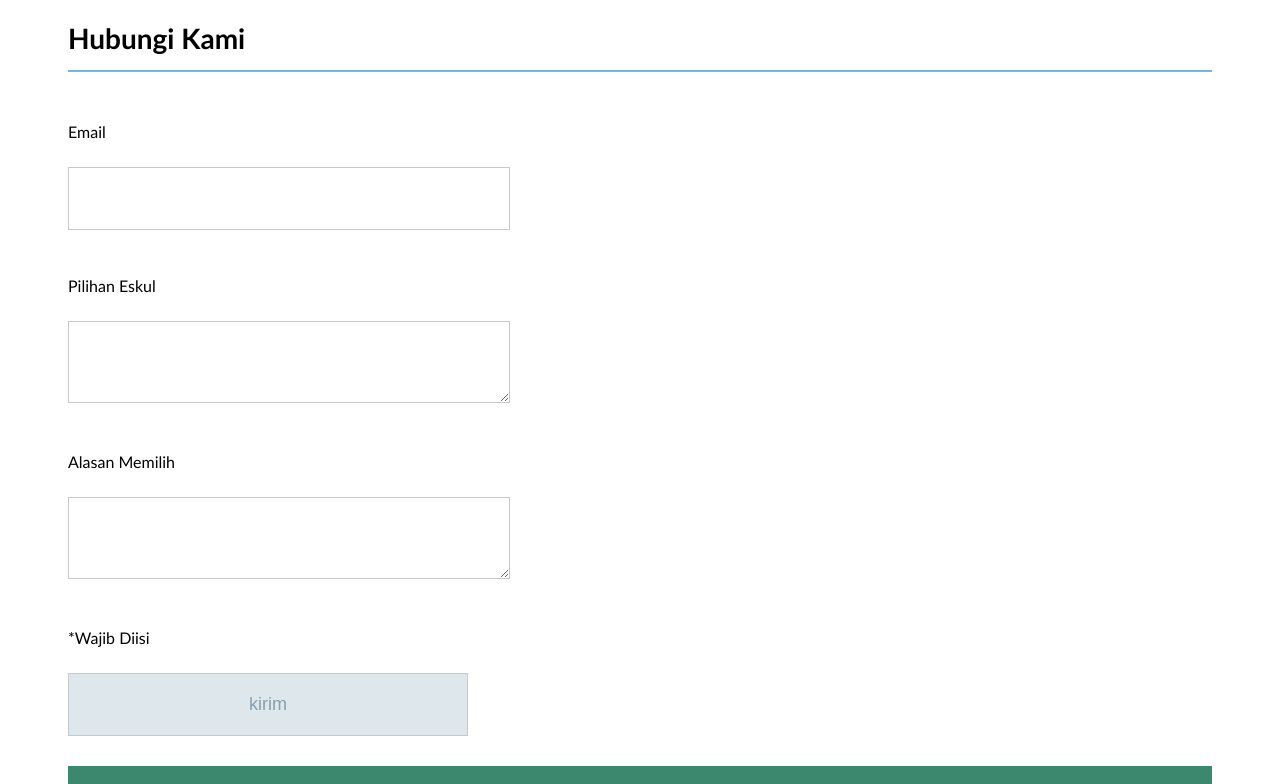
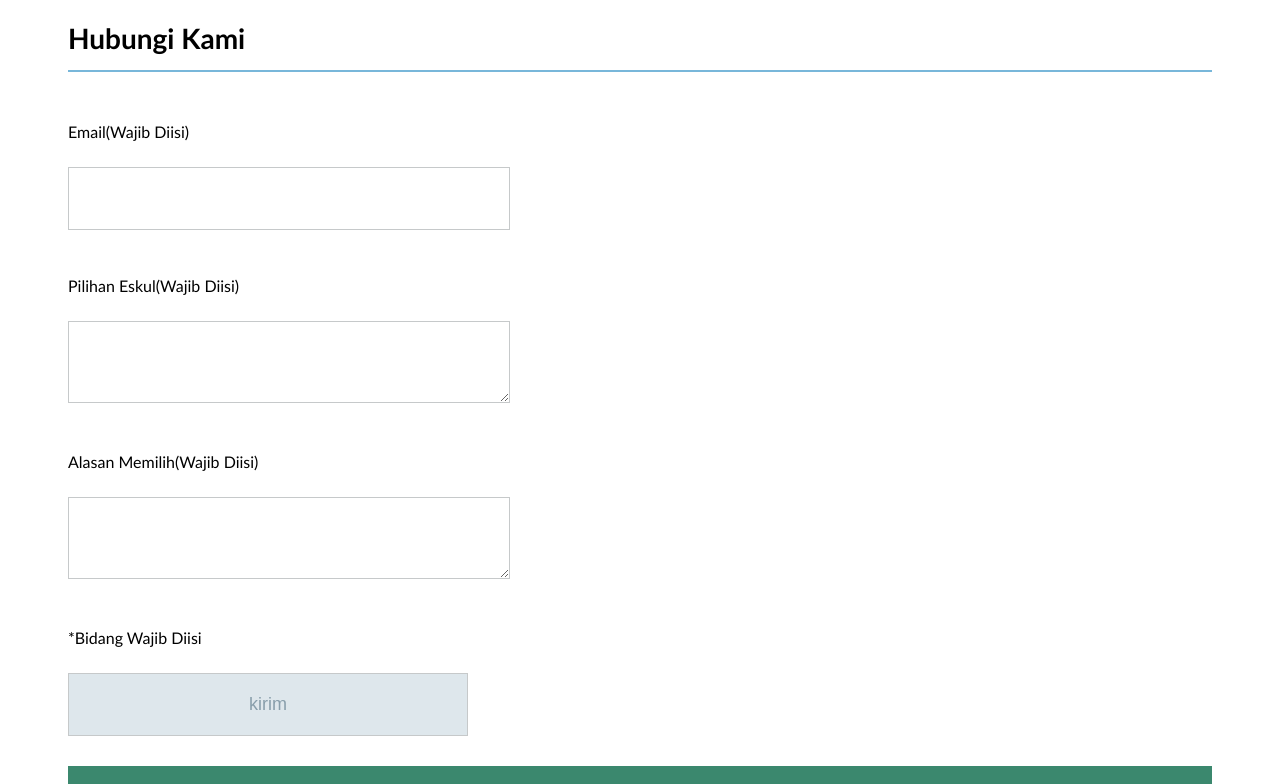
Before and after one commit to upiha/example, a plain HTML site: page index.html in a window 1280 px wide. Shown: the part 1340-2124 px from the top of the page. Drawn offline with Linux system fonts and the light colour scheme.

Commit message:
Update index.html

```diff
--- a/index.html
+++ b/index.html
@@ -41,13 +41,13 @@
     </div>
     <div class="contact-form">
       <h3 class="section-title">Hubungi Kami</h3>
-      <p>Email</p>
+      <p>Email(Wajib Diisi)</p>
       <input>
-      <p>Pilihan Eskul</p>
+      <p>Pilihan Eskul(Wajib Diisi)</p>
       <textarea></textarea>
-      <p>Alasan Memilih</p>
+      <p>Alasan Memilih(Wajib Diisi)</p>
       <textarea></textarea>
-      <p>*Wajib Diisi</p>
+      <p>*Bidang Wajib Diisi</p>
       <input class="contact-submit" type="submit" value="kirim">
     </div>
     <div class="footer">
```
